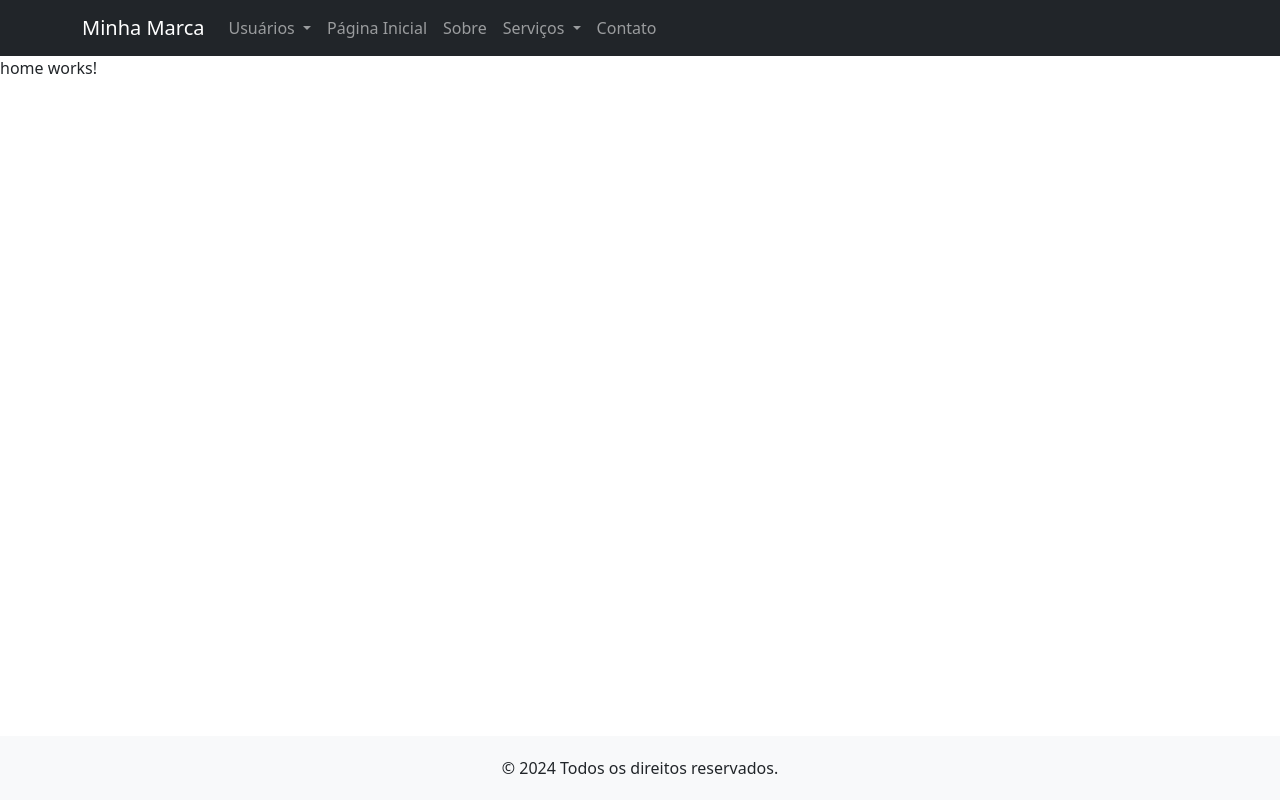
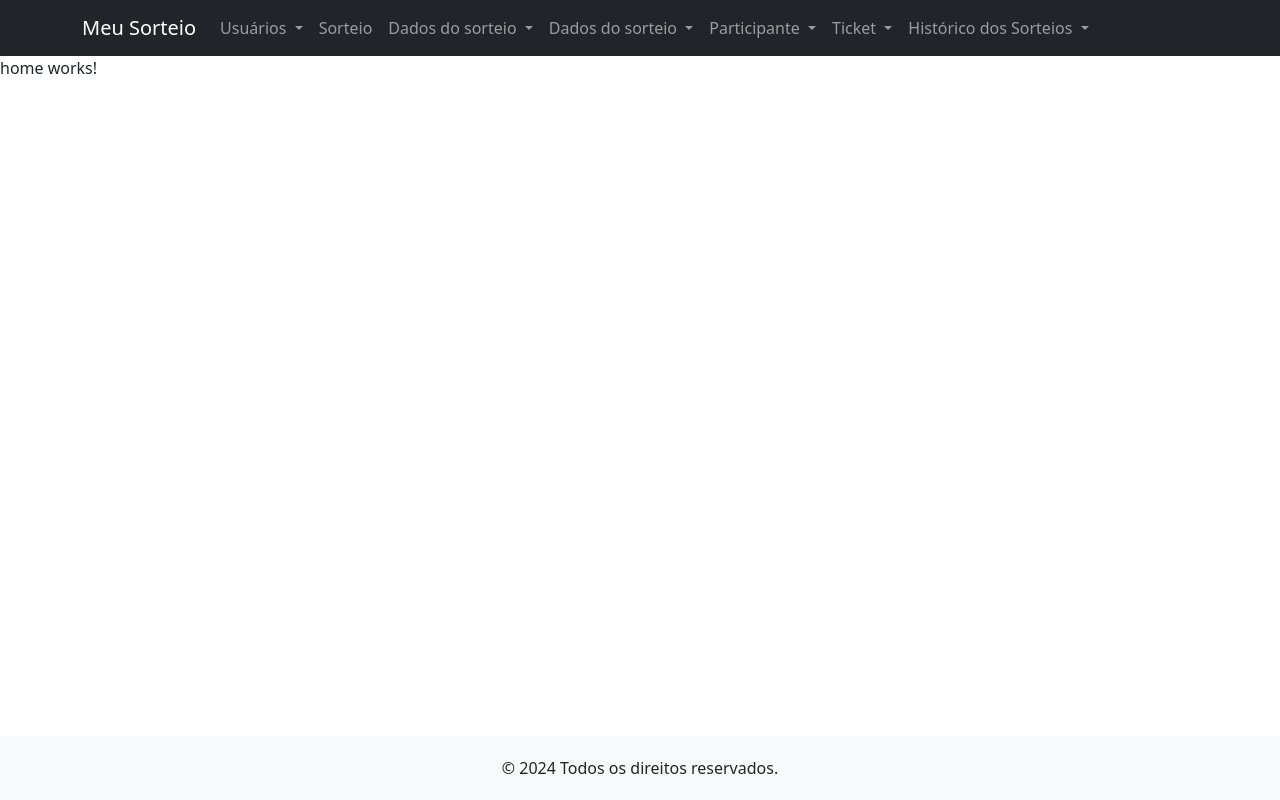
Before and after one commit to caiodom/sorteio_frontend, an Angular app: page /home in a window 1280 px wide. Built offline with nearby package versions, Linux system fonts and the light colour scheme.

Commit message:
sala de sorteios,http interceptor e manipulação do menu

```diff
--- a/src/app/app.module.ts
+++ b/src/app/app.module.ts
@@ -4,10 +4,15 @@ import { BrowserAnimationsModule } from '@angular/platform-browser/animations';
 
 import { AppComponent } from './app.component';
 import { AppRoutingModule } from './app-routing.module';
-import { HttpClientModule } from '@angular/common/http';
+import { HTTP_INTERCEPTORS, HttpClientModule } from '@angular/common/http';
 import { ToastrModule } from 'ngx-toastr';
 import { SorteioModule } from './sorteio/sorteio.module';
 import { NavigationModule } from './navigation/navigation.module';
+import { ErrorInterceptor } from './services/error.handler.service';
+
+export const httpInterceptorProviders=[
+  { provide: HTTP_INTERCEPTORS,useClass: ErrorInterceptor,multi:true}
+]
 
 @NgModule({
   declarations: [
@@ -23,7 +28,9 @@ import { NavigationModule } from './navigation/navigation.module';
     BrowserAnimationsModule
 
   ],
-  providers: [],
+  providers: [
+    httpInterceptorProviders
+  ],
   bootstrap: [AppComponent]
 })
 export class AppModule { }
--- a/src/app/navigation/menu/menu.component.html
+++ b/src/app/navigation/menu/menu.component.html
@@ -1,7 +1,7 @@
 <!-- Navbar -->
 <nav class="navbar navbar-expand-lg navbar-dark bg-dark">
   <div class="container">
-    <a class="navbar-brand" href="#">Minha Marca</a>
+    <a class="navbar-brand"  [routerLink]="['/sorteio/home']">Meu Sorteio</a>
     <button class="navbar-toggler" type="button" data-bs-toggle="collapse" data-bs-target="#navbarNav"
             aria-controls="navbarNav" aria-expanded="false" aria-label="Toggle navigation">
       <span class="navbar-toggler-icon"></span>
@@ -9,27 +9,63 @@
     <div class="collapse navbar-collapse" id="navbarNav">
       <ul class="navbar-nav">
         <app-menu-login></app-menu-login>
+
         <li class="nav-item">
-          <!--class="nav-link active"-->
-          <a class="nav-link" aria-current="page" href="#">Página Inicial</a>
-        </li>
-        <li class="nav-item">
-          <a class="nav-link" href="#">Sobre</a>
+          <a class="nav-link" [routerLink]="['/sorteio/sala-sorteio']">Sorteio</a>
         </li>
         <li class="nav-item">
           <div class="dropdown">
             <a class="nav-link dropdown-toggle" href="#" role="button" id="dropdownMenuLink" data-bs-toggle="dropdown" aria-expanded="false">
-              Serviços
+              Dados do sorteio
             </a>
             <ul class="dropdown-menu" aria-labelledby="dropdownMenuLink">
-              <li><a class="dropdown-item" href="#">Serviço 1</a></li>
-              <li><a class="dropdown-item" href="#">Serviço 2</a></li>
-              <li><a class="dropdown-item" href="#">Serviço 3</a></li>
+              <li><a class="dropdown-item" href="#">Listar Dados de Sorteios</a></li>
+              <li><a class="dropdown-item" href="#">Adicionar Dados de Sorteio</a></li>
             </ul>
           </div>
         </li>
         <li class="nav-item">
-          <a class="nav-link" href="#">Contato</a>
+          <div class="dropdown">
+            <a class="nav-link dropdown-toggle" href="#" role="button" id="dropdownMenuLink" data-bs-toggle="dropdown" aria-expanded="false">
+              Dados do sorteio
+            </a>
+            <ul class="dropdown-menu" aria-labelledby="dropdownMenuLink">
+              <li><a class="dropdown-item" href="#">Listar Dados de Sorteios</a></li>
+              <li><a class="dropdown-item" href="#">Adicionar Dados de Sorteio</a></li>
+            </ul>
+          </div>
+        </li>
+        <li class="nav-item">
+          <div class="dropdown">
+            <a class="nav-link dropdown-toggle" href="#" role="button" id="dropdownMenuLink" data-bs-toggle="dropdown" aria-expanded="false">
+              Participante
+            </a>
+            <ul class="dropdown-menu" aria-labelledby="dropdownMenuLink">
+              <li><a class="dropdown-item" href="#">Listar Participantes</a></li>
+              <li><a class="dropdown-item" href="#">Adicionar Participante</a></li>
+            </ul>
+          </div>
+        </li>
+        <li class="nav-item">
+          <div class="dropdown">
+            <a class="nav-link dropdown-toggle" href="#" role="button" id="dropdownMenuLink" data-bs-toggle="dropdown" aria-expanded="false">
+              Ticket
+            </a>
+            <ul class="dropdown-menu" aria-labelledby="dropdownMenuLink">
+              <li><a class="dropdown-item" href="#">Listar Tickets dos soreios</a></li>
+              <li><a class="dropdown-item" href="#">Adicionar Ticket do Sorteio</a></li>
+            </ul>
+          </div>
+        </li>
+        <li class="nav-item">
+          <div class="dropdown">
+            <a class="nav-link dropdown-toggle" href="#" role="button" id="dropdownMenuLink" data-bs-toggle="dropdown" aria-expanded="false">
+              Histórico dos Sorteios
+            </a>
+            <ul class="dropdown-menu" aria-labelledby="dropdownMenuLink">
+              <li><a class="dropdown-item" href="#">Listar Histórico dos Sorteios</a></li>
+            </ul>
+          </div>
         </li>
       </ul>
     </div>
--- /dev/null
+++ b/src/app/services/error.handler.service.ts
@@ -0,0 +1,41 @@
+import { HttpErrorResponse, HttpEvent, HttpHandler, HttpInterceptor, HttpRequest } from "@angular/common/http";
+import { Router } from "@angular/router";
+import { Observable, catchError, throwError } from "rxjs";
+import { LocalStorageUtils } from "../utils/localstorage-utils";
+import { Injectable } from "@angular/core";
+
+@Injectable()
+export class ErrorInterceptor implements HttpInterceptor{
+
+  constructor(private router:Router){ }
+
+  localStorageUtil=new LocalStorageUtils();
+
+  intercept(req: HttpRequest<any>, next: HttpHandler): Observable<HttpEvent<any>> {
+    let observable= next.handle(req).pipe(catchError(error=>{
+
+      if(error instanceof HttpErrorResponse){
+
+        if(error.status===401){
+          this.localStorageUtil.limparDadosLocaisUsuario();
+          this.router.navigate(['signin/login'],{queryParams:{returnUrl:this.router.url}});
+        }
+
+        if(error.status===403){
+          this.router.navigate['/acesso-negado'];
+        }
+
+
+      }
+
+      return throwError(()=>error);
+
+
+    }));
+    return observable;
+  }
+
+
+
+
+}
--- /dev/null
+++ b/src/app/sorteio/sala-sorteio/sala-sorteio.component.html
@@ -0,0 +1 @@
+<p>sala-sorteio works!</p>
--- /dev/null
+++ b/src/app/sorteio/sala-sorteio/sala-sorteio.component.ts
@@ -0,0 +1,15 @@
+import { Component, OnInit } from '@angular/core';
+
+@Component({
+  selector: 'app-sala-sorteio',
+  templateUrl: './sala-sorteio.component.html',
+  styleUrls: ['./sala-sorteio.component.css']
+})
+export class SalaSorteioComponent implements OnInit {
+
+  constructor() { }
+
+  ngOnInit(): void {
+  }
+
+}
--- a/src/app/sorteio/sorteio.route.ts
+++ b/src/app/sorteio/sorteio.route.ts
@@ -32,6 +32,11 @@ const routes: Routes = [
   path:'ticket-sorteio',
   loadChildren: ()=>import('./ticket-sorteio/ticket-sorteio.module')
         .then(m=>m.TicketSorteioModule)
+},
+{
+  path:'sala-sorteio',
+  loadChildren: ()=>import('./sala-sorteio/sala-sorteio.module')
+        .then(m=>m.SalaSorteioModule)
 }
 
 ]
```
Also changed, not shown: src/app/sorteio/sala-sorteio/sala-sorteio.module.ts (added, +15 -0 lines), src/app/sorteio/sala-sorteio/sala-sorteio.component.css (added), 1 other file (tests, documents, lock files or other folders).
